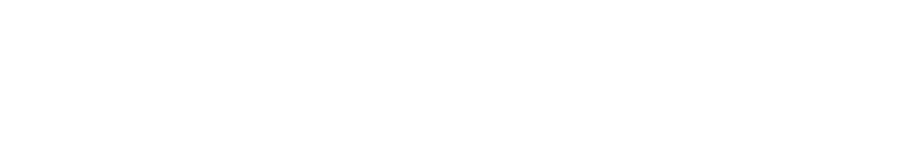
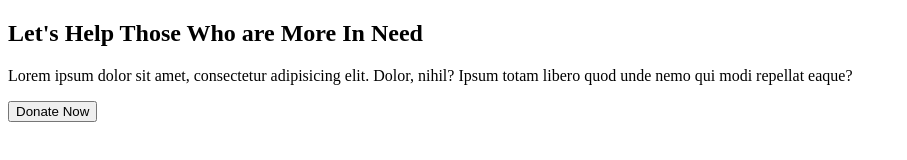
Before and after one commit to arahim-me/donate-today, a plain HTML site: page index.html in a window 1280 px wide. Shown: the whole page, without its empty margins (0-907 px from the left). Drawn offline with Linux system fonts and the light colour scheme.

Commit message:
header Section added

```diff
--- a/index.html
+++ b/index.html
@@ -9,7 +9,13 @@
 </head>
 
 <body>
-
+    <div class="header-section">
+        <div class="container">
+            <h2>Let's Help Those Who are More In Need</h2>
+            <p>Lorem ipsum dolor sit amet, consectetur adipisicing elit. Dolor, nihil? Ipsum totam libero quod unde nemo qui modi repellat eaque?</p>
+            <button>Donate Now</button>
+        </div>
+    </div>
 </body>
 
 </html>
```
